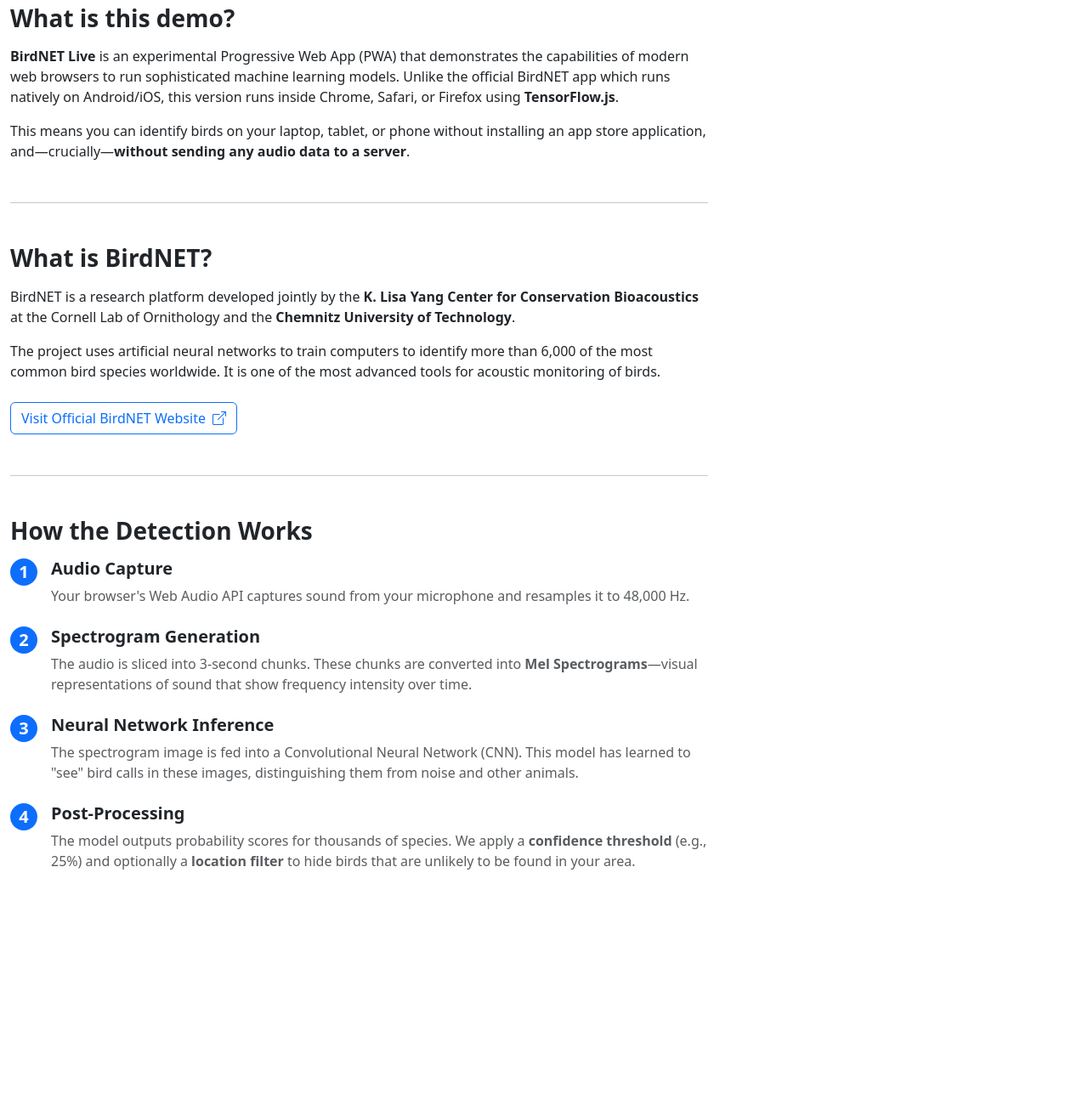
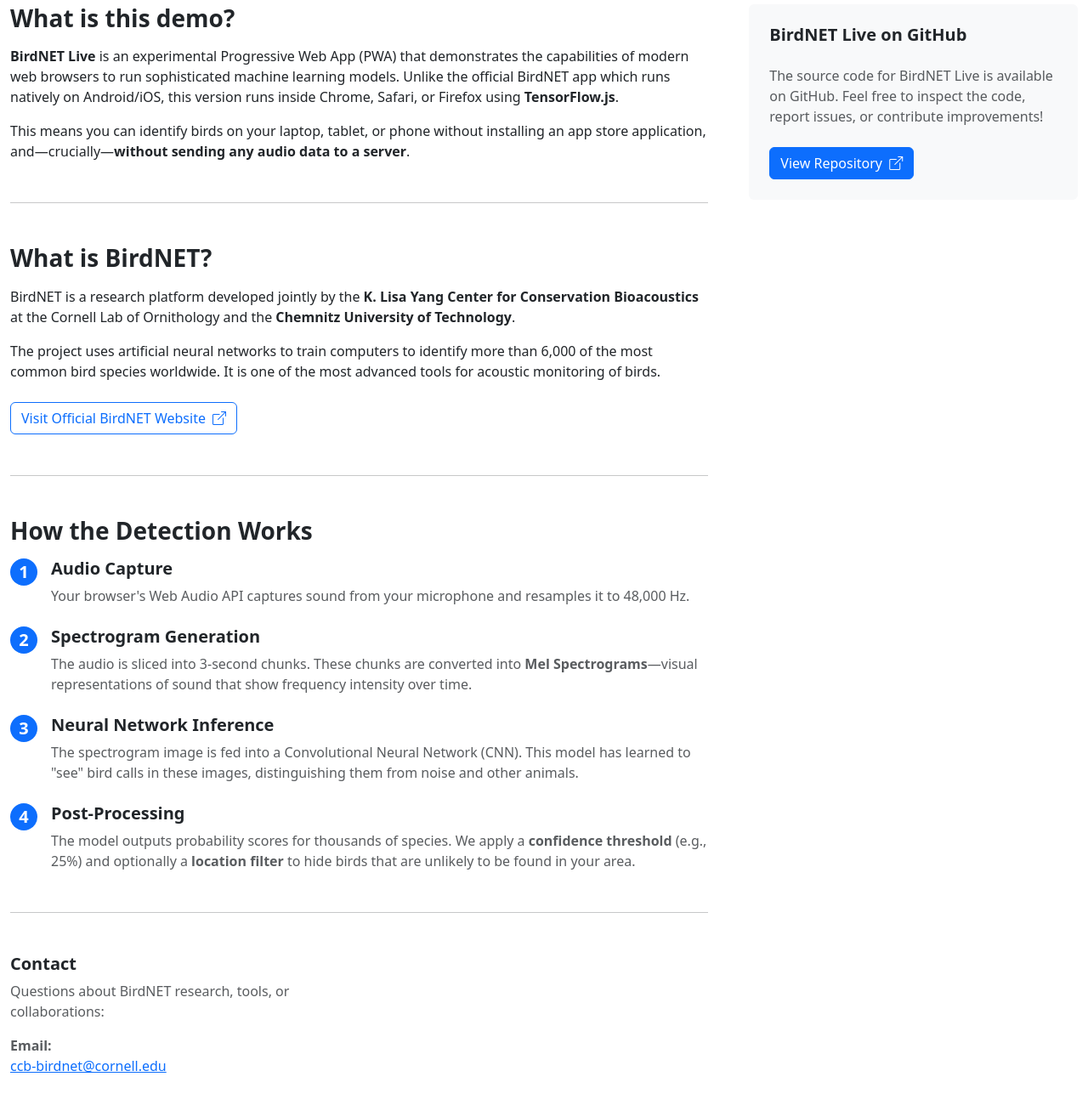
Before and after one commit to birdnet-team/real-time-pwa, an Eleventy site: page src/about.njk in a window 1280 px wide. Shown: the part 302-1602 px from the top of the page at 85% size. Before the commit the page ends 1447 px from the top, so only its background shows below. Built offline with nearby package versions, Linux system fonts and the light colour scheme; Eleventy itself is replaced by a stand-in of ours; files that its build step writes are made by us from their sources.

Commit message:
extend about

```diff
--- a/src/_includes/partials/header.njk
+++ b/src/_includes/partials/header.njk
@@ -17,7 +17,7 @@
           <a class="nav-link{% if page.url == '/' %} active{% endif %}" href="{{ '/' | url }}">Live</a>
         </li>
         <li class="nav-item">
-          <a class="nav-link{% if page.url == '/explore/' %} active{% endif %}" href="{{ '/explore/' | url }}">Explore</a>
+          <a class="nav-link{% if page.url == '/explore/' %} active{% endif %}" href="{{ '/explore/' | url }}">Explore local species</a>
         </li>
         <li class="nav-item">
           <a class="nav-link{% if page.url == '/about/' %} active{% endif %}" href="{{ '/about/' | url }}">About</a>
--- a/src/about.njk
+++ b/src/about.njk
@@ -81,6 +81,33 @@
           </div>
         </div>
 
+        <hr class="my-5">
+
+        <div class="row g-4">
+          <div class="col-lg-6">
+            <h2 class="section-title h5 fw-bold">Contact</h2>
+            <p class="text-muted">Questions about BirdNET research, tools, or collaborations:</p>
+            <p class="text-muted">
+              <strong>Email:</strong><br>
+              <a href="mailto:ccb-birdnet@cornell.edu">ccb-birdnet@cornell.edu</a>
+            </p>
+          </div>
+        </div>
+
+      </div>
+
+      <div class="col-lg-4">
+        <div class="card bg-light border-0 mb-4">
+          <div class="card-body p-4">
+            <h2 class="h5 fw-bold mb-4">BirdNET Live on GitHub</h2>
+            <p class="text-muted mb-4">
+              The source code for BirdNET Live is available on GitHub. Feel free to inspect the code, report issues, or contribute improvements!
+            </p>
+            <a href="https://github.com/birdnet-team/real-time-pwa" target="_blank" class="btn btn-primary">
+              View Repository <i class="bi bi-box-arrow-up-right ms-1"></i>
+            </a>
+          </div>
+        </div>
       </div>
     </div>
   </div>
```
